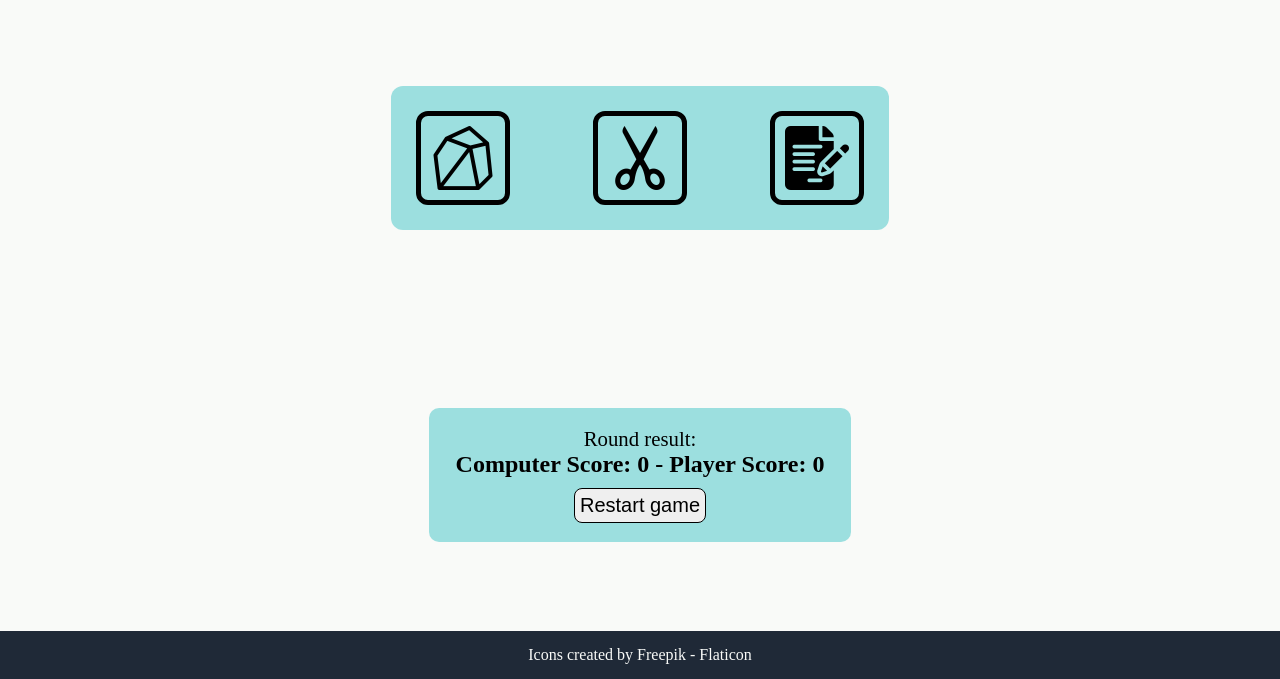
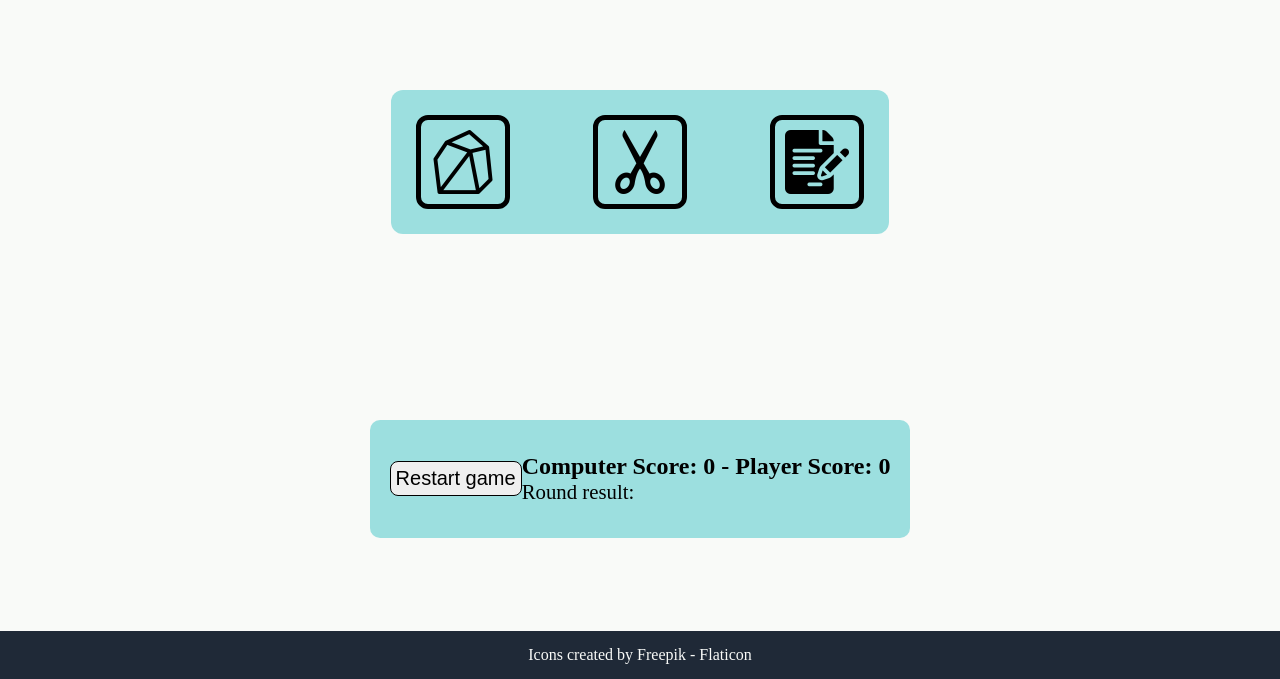
Before and after one commit to Kanumone/rock-paper-scissors, a plain HTML site: page index.html in a window 1280 px wide. Shown: the part 121-800 px from the top of the page. Drawn offline with Linux system fonts and the light colour scheme.

Commit message:
Changed game menu

```diff
--- a/app.js
+++ b/app.js
@@ -1,7 +1,7 @@
 const gameItems = document.querySelectorAll(".gameItem");
 const scoreTable = document.querySelector(".menu .score");
 const roundTable = document.querySelector(".menu .round");
-const result = document.querySelector(".round div");
+const result = document.querySelector(".round span");
 const restartButtons = document.querySelectorAll("button");
 const menuPlay = document.querySelector(".menu .play");
 const menuFinish = document.querySelector(".menu .finish");
--- a/index.html
+++ b/index.html
@@ -21,10 +21,10 @@
 
     <div class="menu">
       <div class="play">
+        <div class="score"><div>Computer Score: 0 - Player Score: 0</div></div>
         <div class="round">Round result:
-          <div></div>
+          <span></span>
         </div>
-        <div class="score"><div>Computer Score: 0 - Player Score: 0</div></div>
       </div>
       <div class="finish"></div>
       <button>Restart game</button>
--- a/style.css
+++ b/style.css
@@ -65,11 +65,11 @@ a {
 
 .game .menu {
   display: flex;
-  flex-direction: column;
-  gap: 5px;
+  flex-direction: row-reverse;
   align-items: center;
-  max-width: 50vw;
-  width: 30vw;
+  justify-content: space-around;
+  min-width: 35vw;
+  min-height: 10vh;
   background-color: rgb(156, 223, 223);
   border-radius: 10px;
   padding: 1.5%;
@@ -77,7 +77,6 @@ a {
 
 
 .menu .round {
-  text-align: center;
   font-size: 1.3rem;
 }
 
@@ -89,6 +88,7 @@ a {
 .menu .finish {
   font-size: 1.5rem;
   font-weight: 600;
+  margin-bottom: 15px;
 }
 
 .menu button {
```
